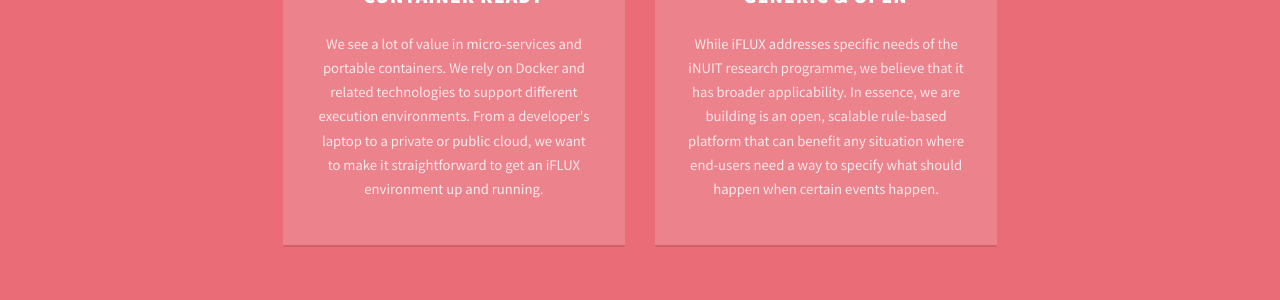
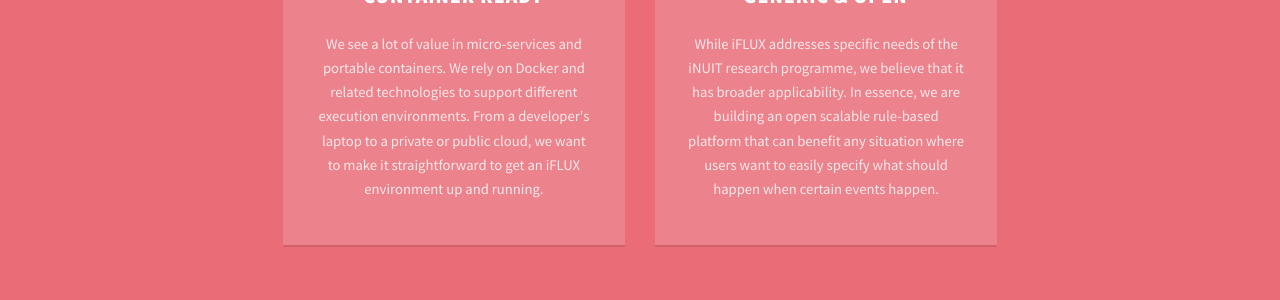
Before and after one commit to SoftEng-HEIGVD/iFLUX.io, a Jekyll site: the page index.html, which Jekyll copies as it is, in a window 1280 px wide and 900 px high, scrolled down 1749 px. Shown: the part 225-525 px from the top of the window. Built offline with Jekyll 4.4.1, drawn with Linux system fonts in a browser that asks for light colours.

```diff
--- a/index.html
+++ b/index.html
@@ -111,7 +111,7 @@
 							<section class="box special">
 								<i class="icon major alt fa-github-square"></i>
 								<h3>Generic &amp; Open</h3>
-								<p>While iFLUX addresses specific needs of the iNUIT research programme, we believe that it has broader applicability. In essence, we are building is an open, scalable rule-based platform that can benefit any situation where end-users need a way to specify what should happen when certain events happen.</p>
+								<p>While iFLUX addresses specific needs of the iNUIT research programme, we believe that it has broader applicability. In essence, we are building an open scalable rule-based platform that can benefit any situation where users want to easily specify what should happen when certain events happen.</p>
 							</section>
 						</div>
 					</div>
```
